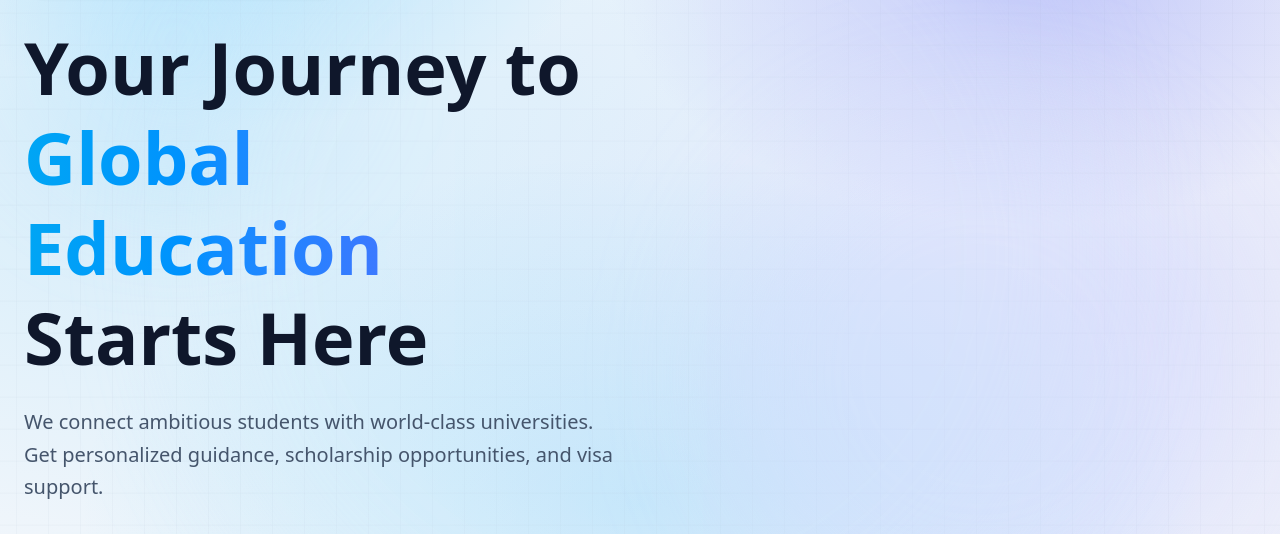
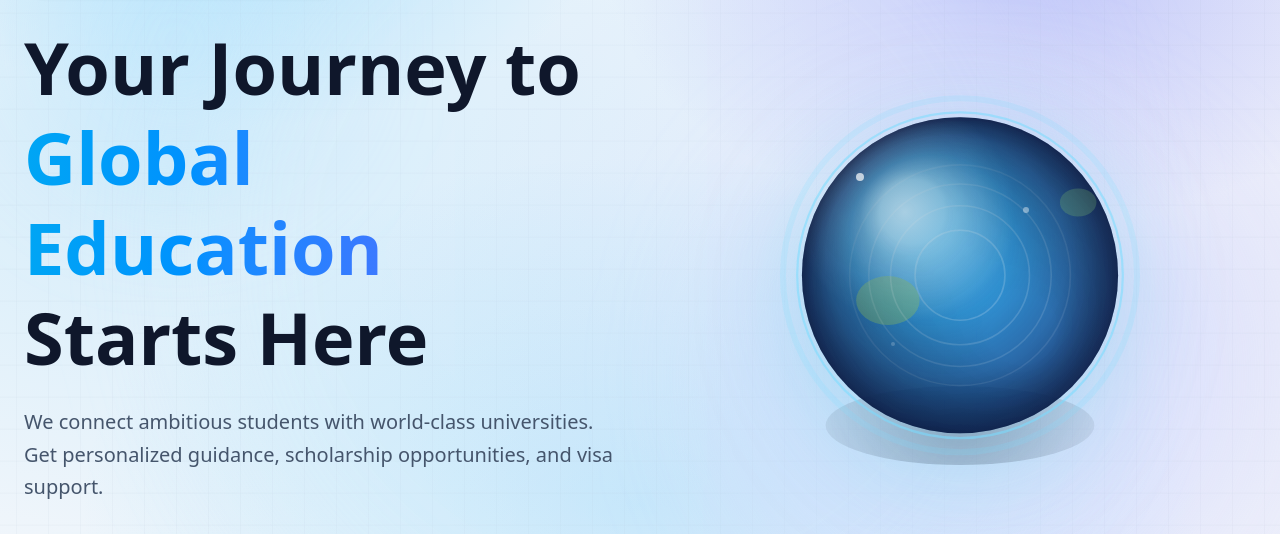
Before and after one commit to maherukhislam/project1, a React (Vite) app: page / in a window 1280 px wide. Shown: the part 168-702 px from the top of the page. Built offline with nearby package versions, Linux system fonts and the light colour scheme; no server answers; a web font is replaced by a local one.

Commit message:
fix(ui): stabilize globe and raise chunk warning limit

```diff
--- a/src/components/WaterGlobe.tsx
+++ b/src/components/WaterGlobe.tsx
@@ -185,9 +185,9 @@
       className="relative w-80 h-80 md:w-[26rem] md:h-[26rem]"
       onPointerMove={handlePointerMove}
       onPointerLeave={() => { mouseTarget.current = { x: 0.5, y: 0.5 }; }}
-      initial={{ scale: 0.9, opacity: 0 }}
-      animate={{ scale: 1, opacity: 1, y: [0, -8, 0] }}
-      transition={{ duration: 6, repeat: Infinity, ease: 'easeInOut' }}
+      initial={{ scale: 0.98, opacity: 0 }}
+      animate={{ scale: 1, opacity: 1 }}
+      transition={{ duration: 0.8, ease: 'easeOut' }}
     >
       <canvas
         ref={canvasRef}
--- a/vite.config.ts
+++ b/vite.config.ts
@@ -10,5 +10,10 @@
     const m = await import('./.vite-source-tags.js');
     plugins.push(m.sourceTags());
   } catch {}
-  return { plugins };
+  return {
+    plugins,
+    build: {
+      chunkSizeWarningLimit: 800
+    }
+  };
 })
```
